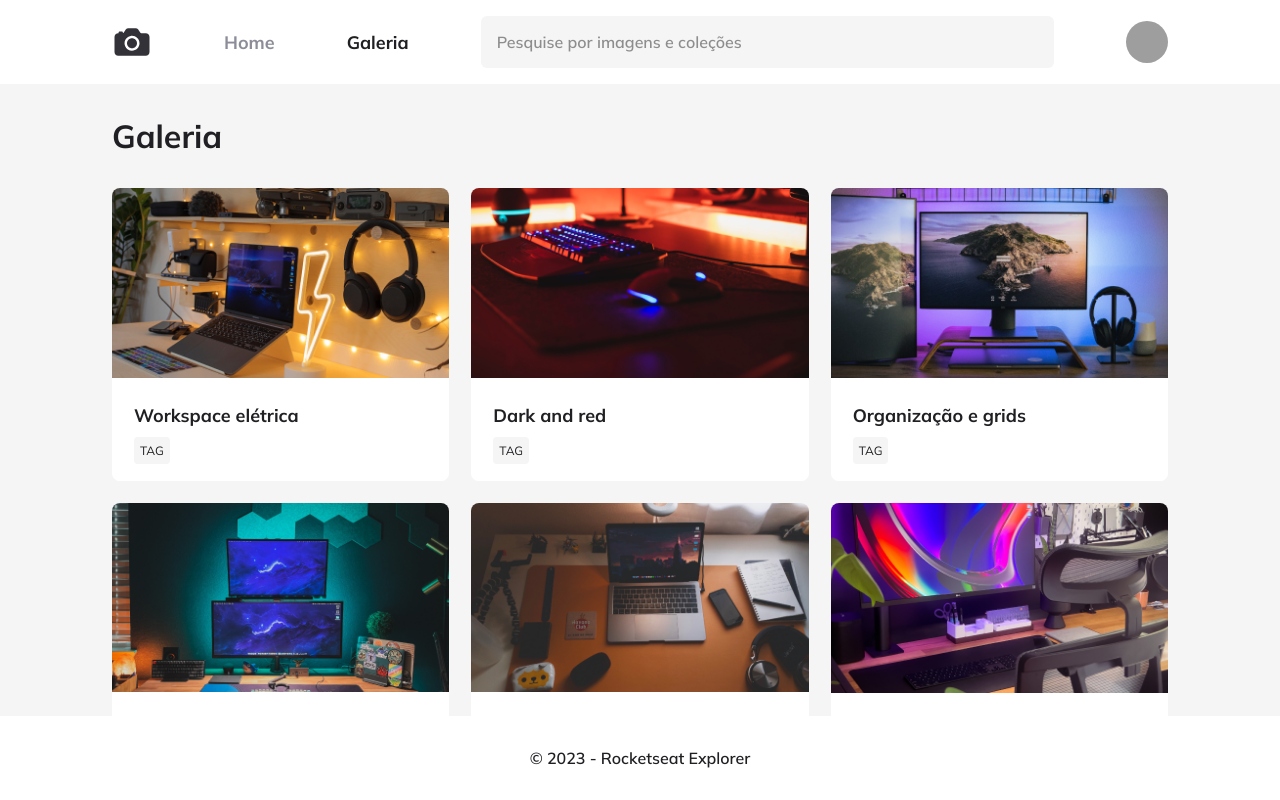
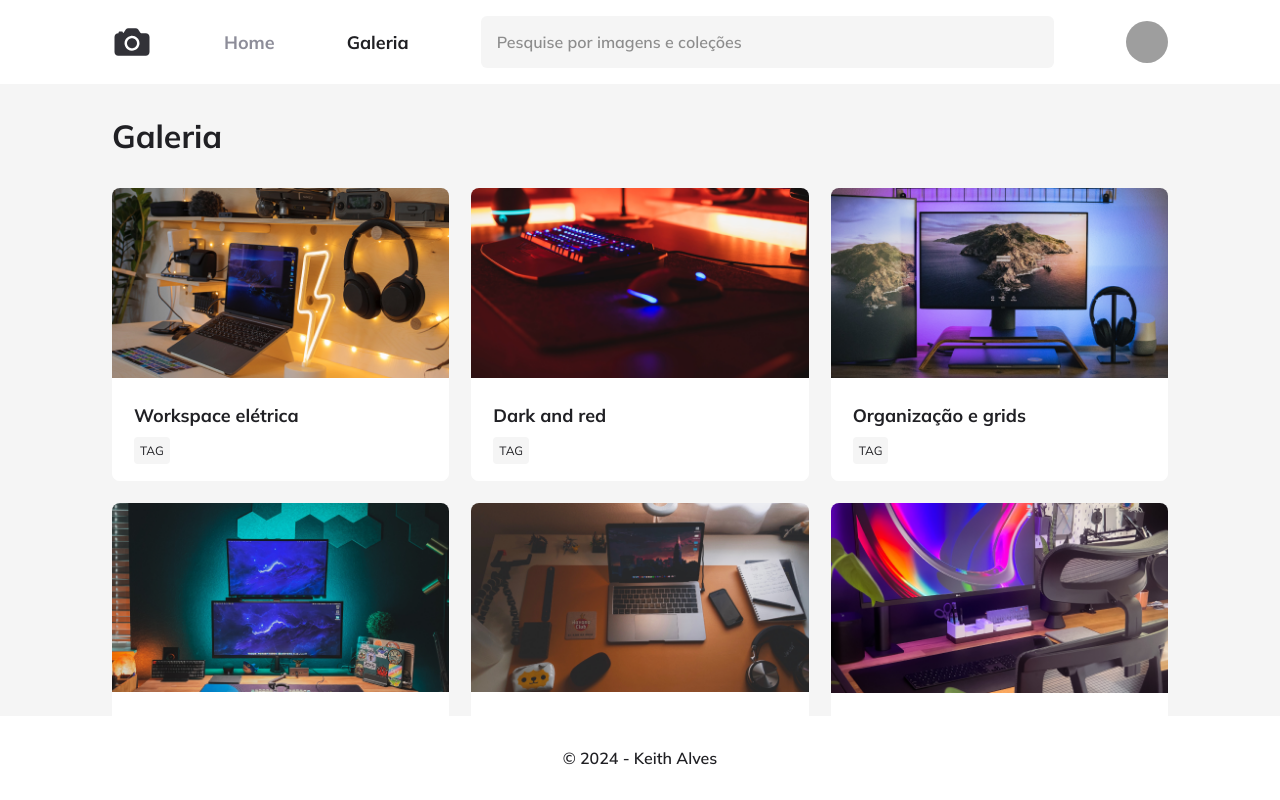
Before and after one commit to keithalvesr/Fotoblog, a plain HTML site: page Fotoblog/index.html in a window 1280 px wide. Drawn offline with Linux system fonts and the light colour scheme; grey boxes are pictures that could not be loaded.

Commit message:
Update index.html

```diff
--- a/Fotoblog/index.html
+++ b/Fotoblog/index.html
@@ -148,7 +148,7 @@
 
             </div></main>
         <footer class="container">
-            <p>© 2023 - Rocketseat Explorer</p>
+            <p>© 2024 - Keith Alves</p>
         </footer>
     </div>
 
```
